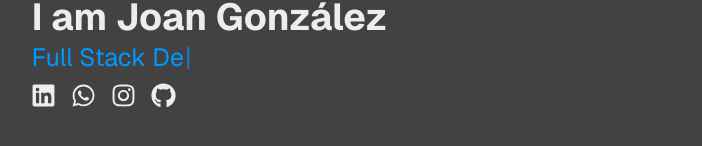
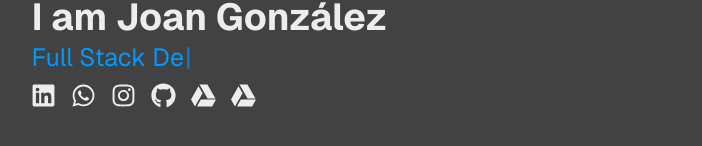
Before and after one commit to JoanGoAl/portfolio, a Next.js app: page / in a window 1280 px wide. Shown: the part 394-540 px from the top of the page, without its empty margins (203-905 px from the left). Built offline with nearby package versions, Linux system fonts and the light colour scheme.

Commit message:
Para descargar cv desde drive

```diff
--- a/src/app/page.tsx
+++ b/src/app/page.tsx
@@ -7,6 +7,7 @@ import Link from "next/link";
 import { FaInstagram } from "react-icons/fa6";
 import { FaGithub } from "react-icons/fa";
 import { FaWhatsapp } from "react-icons/fa";
+import { FaGoogleDrive } from "react-icons/fa";
 
 export default function Home() {
   return (
@@ -31,6 +32,13 @@ export default function Home() {
             <Link target="_blank" href={"https://github.com/JoanGoAl"}>
               <FaGithub />
             </Link>
+
+            <Link target="_blank" href={"https://drive.google.com/drive/folders/1WHAd1M_udQUyXaPENOGhXwSbxsj2AuVi?usp=drive_link"}>
+              <FaGoogleDrive />
+            </Link>
+            <Link target="_blank" href={"https://drive.google.com/drive/folders/1F_wnElwAmUNlD_LS7CMJ_nhlatKs4iA_?usp=drive_link"}>
+              <FaGoogleDrive />
+            </Link>
           </div>
         </div>
         <div className={styles.container__photo__compare}>
```
